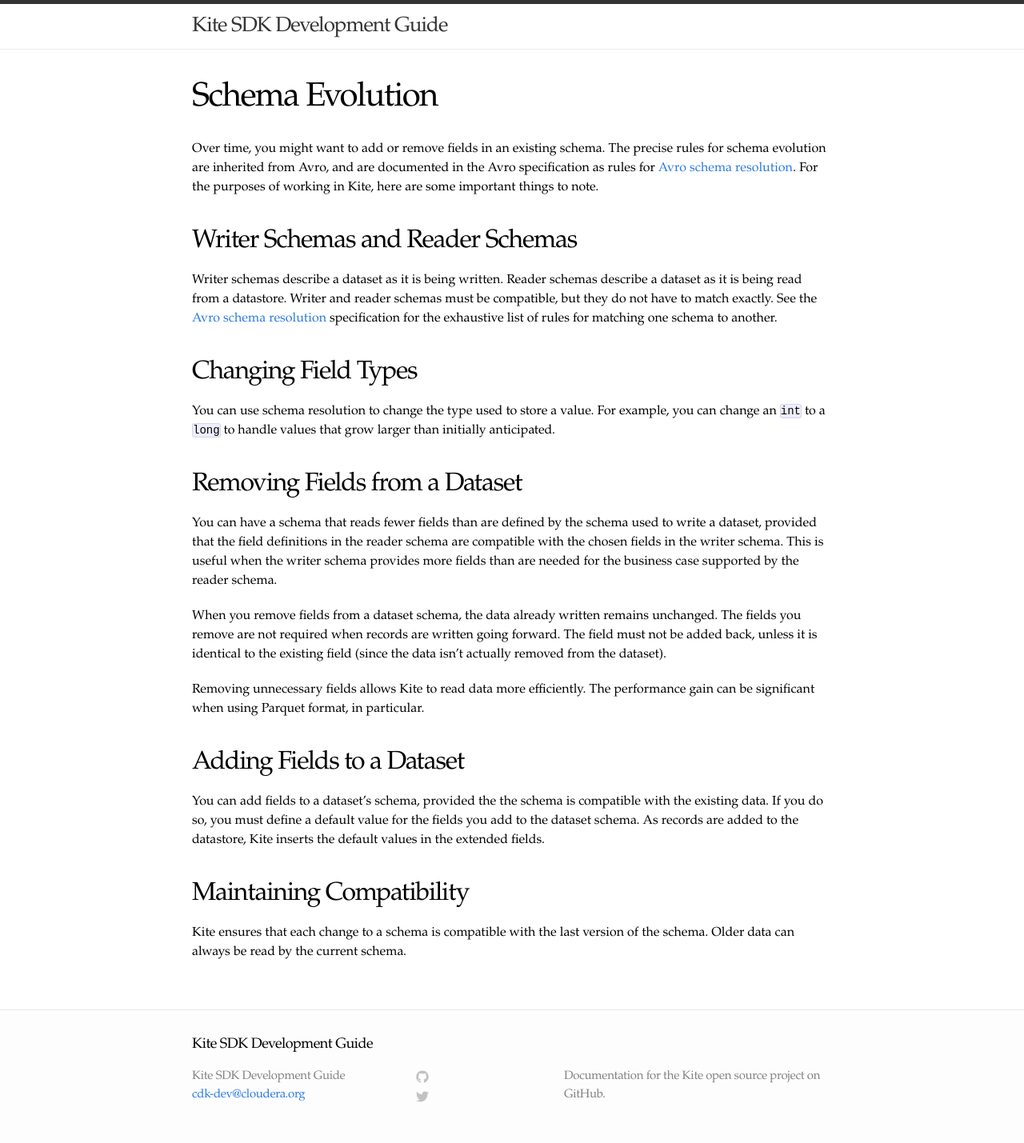
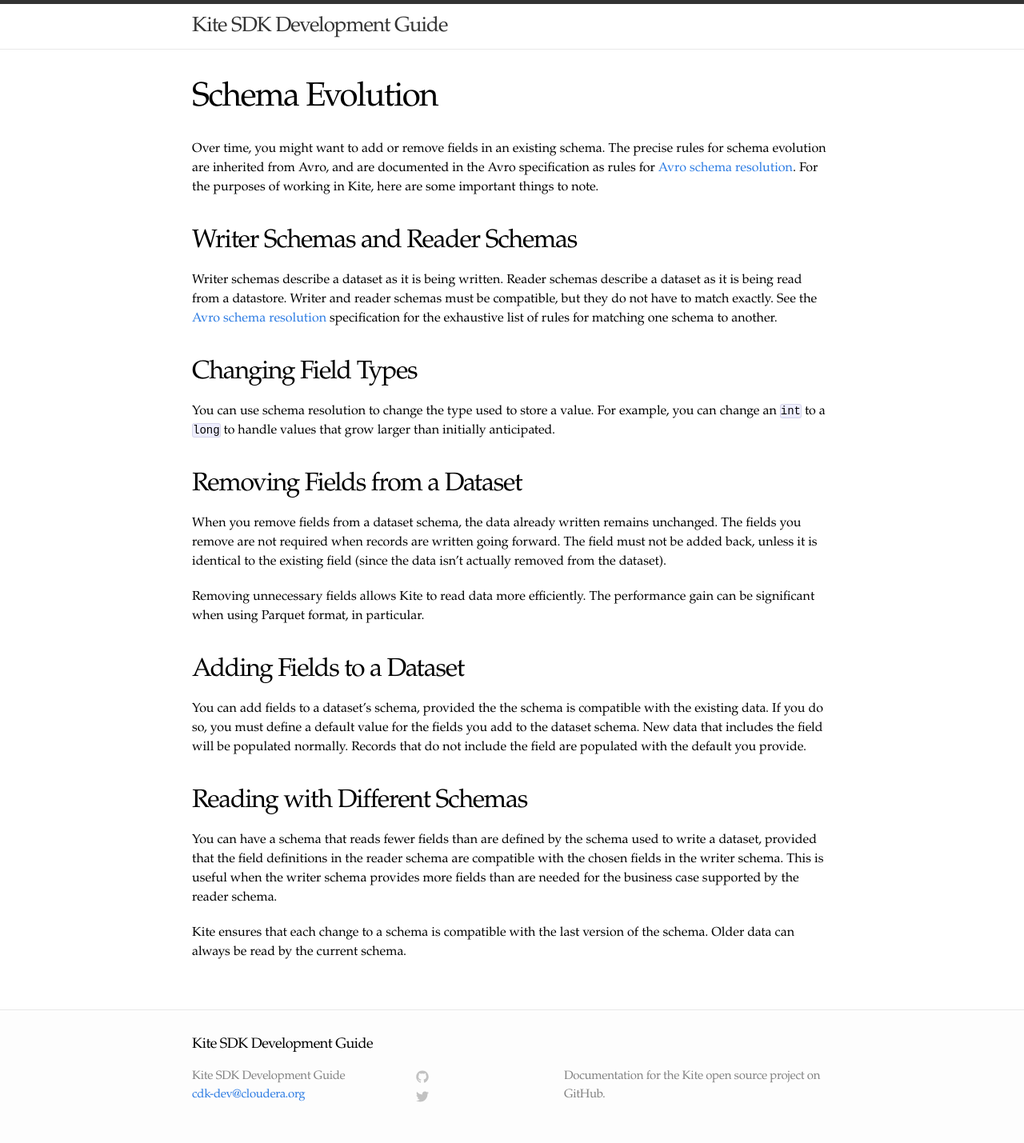
Before and after one commit to kite-sdk/kite-docs, a Jekyll site: the page built from Schema-Evolution.md, in a window 1280 px wide. Shown: the whole page at 80% size. Built offline with Jekyll 4.4.1, drawn with Linux system fonts in a browser that asks for light colours.

Commit message:
Second update to Schema-Evolution per comments.

```diff
--- a/Schema-Evolution.md
+++ b/Schema-Evolution.md
@@ -15,7 +15,6 @@ You can use schema resolution to change the type used to store a value. For exam
 
 ## Removing Fields from a Dataset
 
-You can have a schema that reads fewer fields than are defined by the schema used to write a dataset, provided that the field definitions in the reader schema are compatible with the chosen fields in the writer schema. This is useful when the writer schema provides more fields than are needed for the business case supported by the reader schema.
 
 When you remove fields from a dataset schema, the data already written remains unchanged. The fields you remove are not required when records are written going forward. The field must not be added back, unless it is identical to the existing field (since the data isn't actually removed from the dataset).
 
@@ -23,9 +22,12 @@ Removing unnecessary fields allows Kite to read data more efficiently. The perfo
 
 ## Adding Fields to a Dataset
 
-You can add fields to a dataset's schema, provided the the schema is compatible with the existing data. If you do so, you must define a default value for the fields you add to the dataset schema. As records are added to the datastore, Kite inserts the default values in the extended fields.
+You can add fields to a dataset's schema, provided the the schema is compatible with the existing data. If you do so, you must define a default value for the fields you add to the dataset schema. New data that includes the field will be populated normally. Records that do not include the field are populated with the default you provide.
 
-## Maintaining Compatibility
+
+## Reading with Different Schemas
+
+You can have a schema that reads fewer fields than are defined by the schema used to write a dataset, provided that the field definitions in the reader schema are compatible with the chosen fields in the writer schema. This is useful when the writer schema provides more fields than are needed for the business case supported by the reader schema.
 
 Kite ensures that each change to a schema is compatible with the last version of the schema. Older data can always be read by the current schema.
 
```
